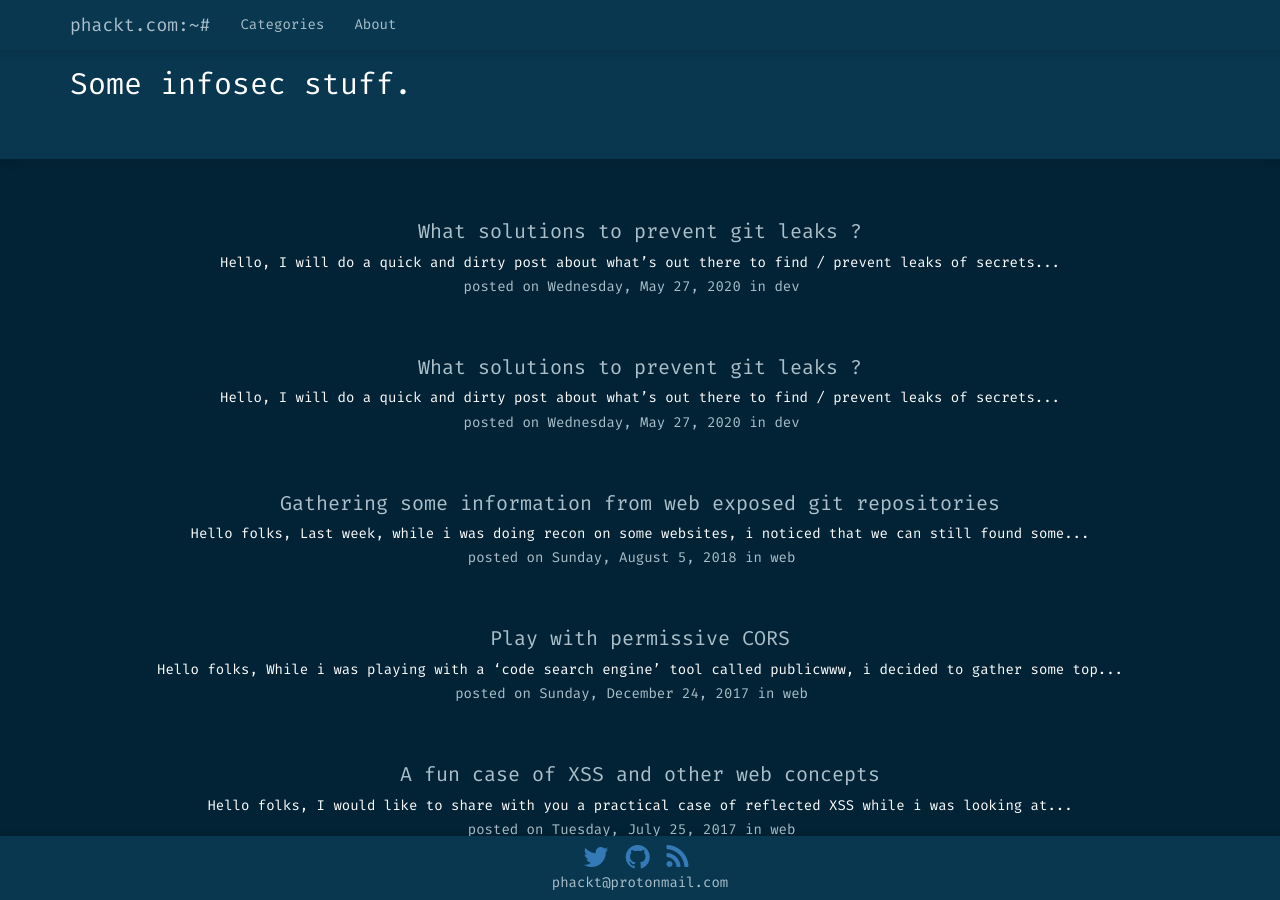
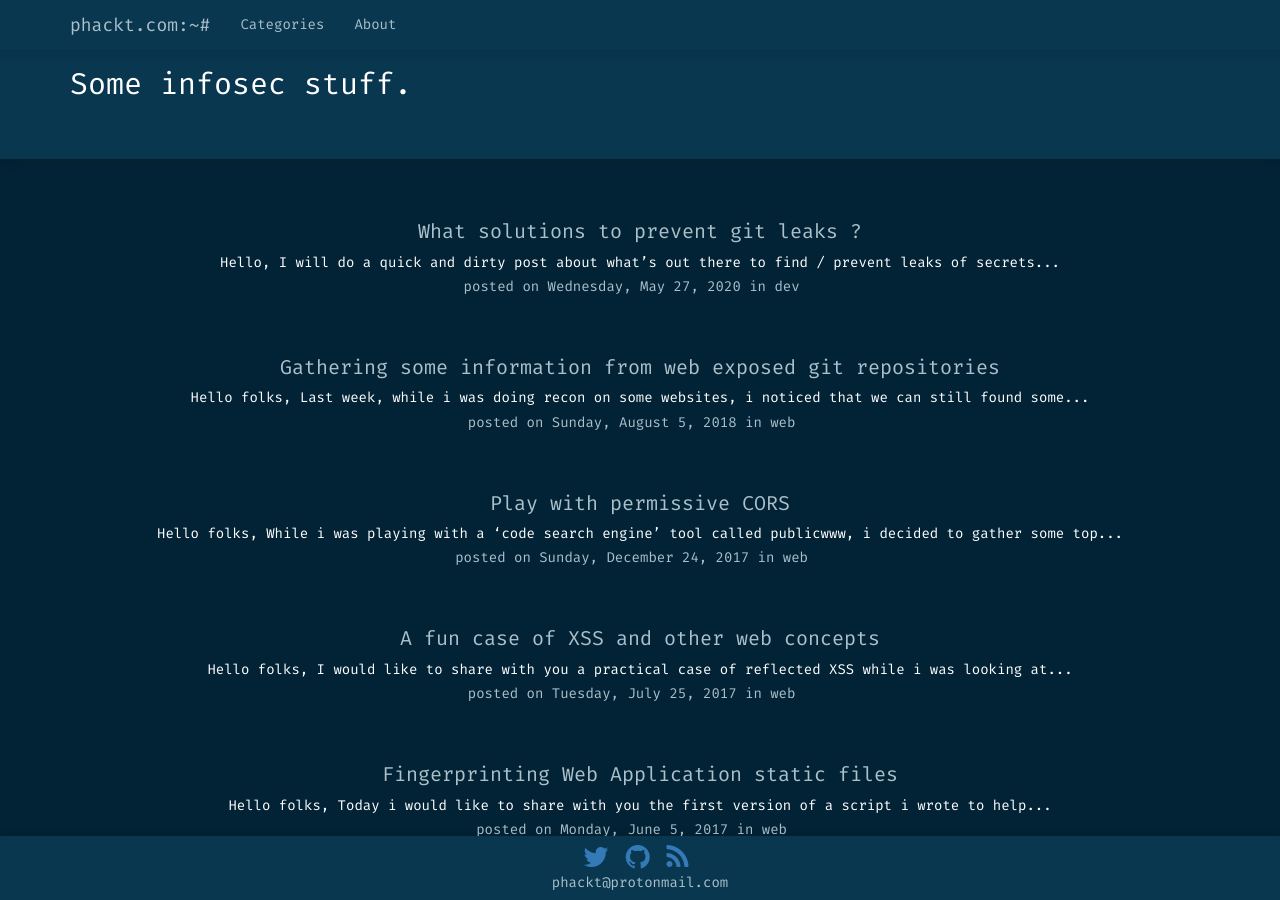
Before and after one commit to phackt/phackt.github.io, a Jekyll site: the page built from index.html, in a window 1280 px wide and 900 px high. Built offline with Jekyll 4.4.1, drawn with Linux system fonts in a browser that asks for light colours; nearby versions of some CDN libraries; some web fonts are replaced; part of the change alters nothing that is shown.

````diff
--- a/_config.yml
+++ b/_config.yml
@@ -45,3 +45,6 @@ future: true
 # sass:
 #   sass_dir: public/css
 #   style: :compressed
+
+plugins:
+  - jekyll-sitemap
--- a/_posts/2020-05-27-git-secrets-in-repositories.markdown
+++ /dev/null
@@ -1,143 +0,0 @@
----
-layout: post
-title:  "What solutions to prevent git leaks ?"
-date:   2020-05-27
-categories: dev
----
-Hello,
-
-I will do a quick and dirty post about what's out there to find / prevent leaks of secrets in your git repositories.
-I did not try all of these tools. For the search part, i'm mainly using a fork of Trufflehog with some added features (search in filenames, commits comments, also with custom regexes).
-
-
-# Objectives :
-
- - Look into the commits history for sensitive information publicly accessible by an attacker ;
- - Prevent secrets leaks ;
- - Monitoring and integrating these checks in the Continous Delivery process - aka DevSecOps
-
-
-# Find sensitive data :
-
-**TOOLS :**
-=> [TRUFFLEHOG](https://github.com/dxa4481/truffleHog)
-   - Python
-   - also works for local repo
-   - strings with high entropy
-   - custom regex rules
-   - no search in commits comments or filenames
-
-=> [GITROB](http://michenriksen.com/blog/gitrob-putting-the-open-source-in-osint/)
-   - Go
-   - Web App
-   - do not work for local repo AFAIK
-
-=> [REPO-SUPERVISOR](https://github.com/auth0/repo-supervisor)
-   - NodeJS
-   - generates HTML reports
-
-=> [GIT-ALL-SECRETS](https://github.com/anshumanbh/git-all-secrets)
-   - Go
-   - using / merging results of [Trufflehog](https://github.com/dxa4481/truffleHog) and [Repo-Supervisor](https://github.com/dxa4481/truffleHog)
-
-=> [SECRETS ANALYZER](https://gitlab.com/gitlab-org/security-products/analyzers/secrets)
-   - Go
-   - on GITLAB-ORG repo
-   - using / merging results of [Trufflehog](https://github.com/dxa4481/truffleHog) and [Gitleaks](https://github.com/zricethezav/gitleaks)
-
-=> [GITLEAKS](https://github.com/zricethezav/gitleaks)
-   - Go
-   - regex and entropy
-
-=> [SSHGIT](https://github.com/eth0izzle/shhgit)
-   - Go
-   - Web App
-   - monitoring git repos - Be the first to catch the secret before it gets deleted from git history
-   - *shhgit will watch real-time stream and pull out any accidentally committed secrets*
-
-# Prevent commits :
-
-What is a Git Hook ? As described [here](https://git-scm.com/book/en/v2/Customizing-Git-Git-Hooks):
-
-*Like many other Version Control Systems, Git has a way to fire off custom scripts when certain important actions occur. There are two groups of these hooks: client-side and server-side. Client-side hooks are triggered by operations such as committing and merging, while server-side hooks run on network operations such as receiving pushed commits. You can use these hooks for all sorts of reasons.*
-
-Security is a good one.
-
-What kind of hooks can used to prevent leak at an early stage of the git workflow? :
-```
-pre-commit: Used to check if any of the files changed in the commit use prohibited patterns.
-
-commit-msg: Used to determine if a commit message contains a prohibited patterns.
-
-prepare-commit-msg: Used to determine if a merge commit will introduce a history that contains a prohibited pattern at any point. Please note that this hook is only invoked for non fast-forward merges.
-```
-
-**CLIENT-SIDE HOOKS :**
-
-=> [GITHOUND](https://github.com/ezekg/git-hound)
-  - set githound command into a *pre-commit* hook
-  - regexes configured in ```.githound.yml```
-
-=> [GIT-SECRETS](https://github.com/awslabs/git-secrets)
-  - from AWS
-  - you also can manually scan for secrets before making your repo public: ```git secrets --scan-history```
-
-**GITHUB ACTIONS :**
-
-*[GitHub Actions](GitHub Actions enables you to create custom software development life cycle (SDLC) workflows directly in your GitHub repository.) enables you to create custom software development life cycle (SDLC) workflows directly in your GitHub repository.*
-
- - [Gitleaks Github Action](https://github.com/marketplace/actions/gitleaks)
- - [Trufflehog Github Action](https://github.com/marketplace/actions/trufflehog-actions-scan)
-
-
-**THE GITHUB.COM SCANNING PROJECT :**
-
-Github has a project which aims at monitoring leaked third parties tokens from your repositories: [https://help.github.com/en/github/administering-a-repository/about-secret-scanning](https://help.github.com/en/github/administering-a-repository/about-secret-scanning).
-
-Once identified, Github will warn you and will request the provider (from the following list) in an automated way to ask for the immediate revokation of your leaked tokens:
-
-```
-Adafruit
-Alibaba Cloud
-Amazon Web Services (AWS)
-Atlassian
-Azure
-CloudBees CodeShip
-Databricks
-Datadog
-Discord
-Dropbox
-Dynatrace
-GitHub
-GoCardless
-Google Cloud
-Hashicorp Terraform
-Hubspot
-Mailgun
-npm
-NuGet
-Palantir
-Postman
-Proctorio
-Pulumi
-Samsara
-Slack
-Stripe
-Tencent Cloud
-Twilio
-```
-
-# Finally what to conclude :
-
-For each leaked secrets linked to an environment which could be targeted by an adversary :
- - Revoke / update the secret (password, any token / private key, ...) as quick as possible ;
- - [Update the git commits history](https://help.github.com/en/github/authenticating-to-github/removing-sensitive-data-from-a-repository)
-
-More globally :
- - Warn the stakeholders involved in this data leak (users, providers, ...) ;
- - Prevent the versioning of sensitive data (via .gitignore and set hooks to monitor your commits) ;
- - Include the secret scanning process as part as your continuous delivery process (build factory). For example for Github CI see the Github actions Trufflehog and Gitleaks as aforementioned.
-
-
-See you soon, next posts will be more internal pentesting / windows oriented,
-Cheers.
````
